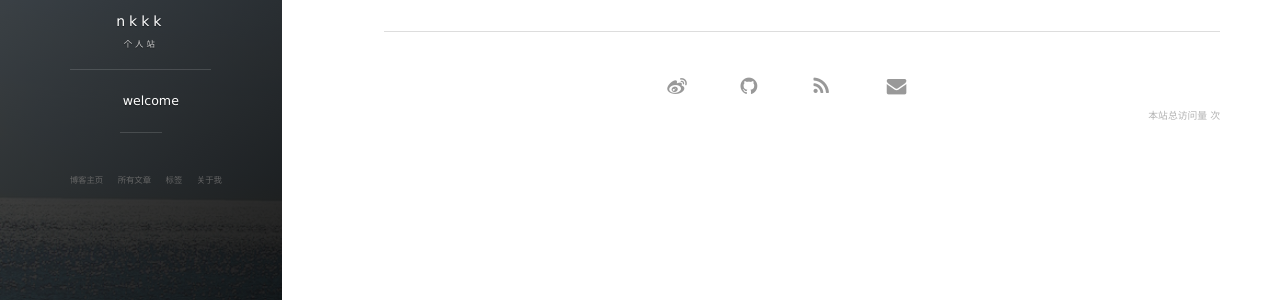
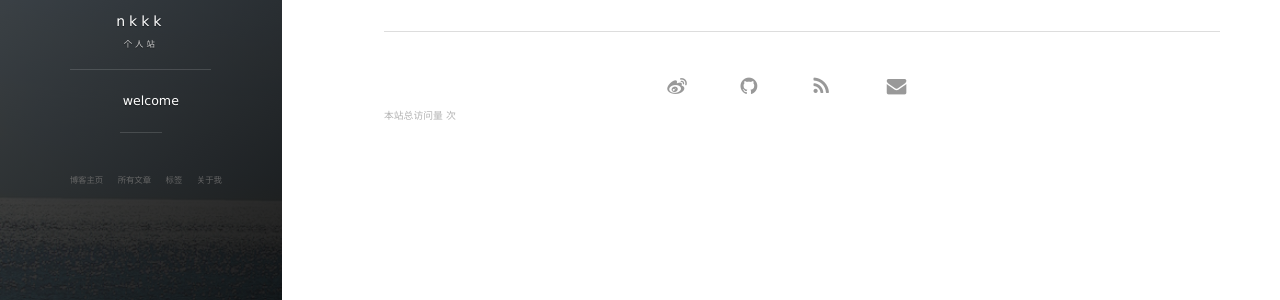
Before and after one commit to inkpgk/inkpgk.github.io, a Jekyll site: the page built from about.md, in a window 1280 px wide. Shown: the part 415-715 px from the top of the page. Built offline with Jekyll 4.4.1, drawn with Linux system fonts in a browser that asks for light colours; nearby versions of some CDN libraries; comment, search, counter and statistics services are not loaded.

Commit message:
Update footer.html

```diff
--- a/_includes/footer.html
+++ b/_includes/footer.html
@@ -68,8 +68,7 @@
         </div>
 
         <div class = "footer_div">
-        	<div align="right">
-    			<link rel="stylesheet" href="//cdn.bootcss.com/font-awesome/4.3.0/css/font-awesome.min.css">
+
 
           <!-- 访问统计 -->
           <span id="busuanzi_container_site_pv">
@@ -78,6 +77,6 @@
           </span>
 
         </div>
-        <div>
+
     </footer>
 </section>
```
